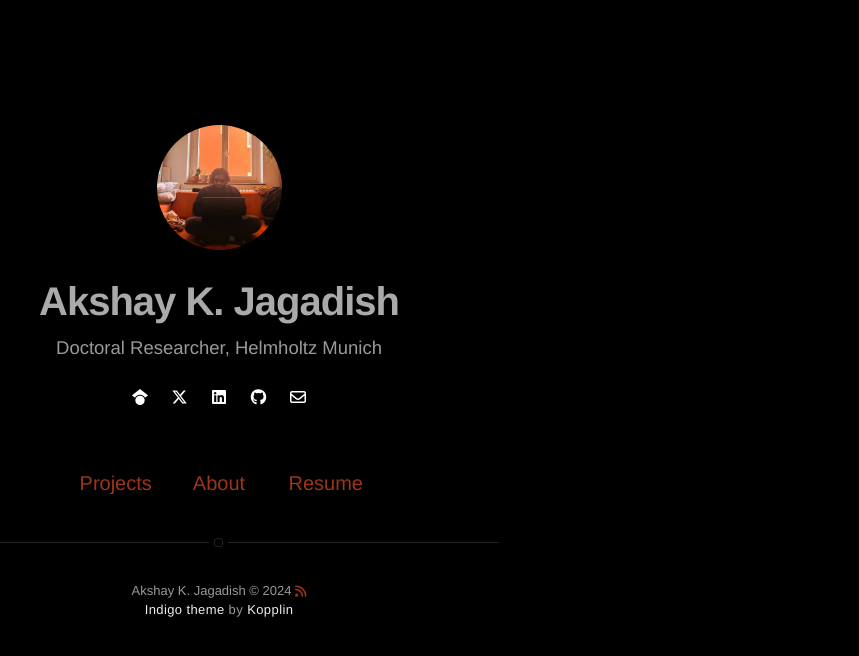
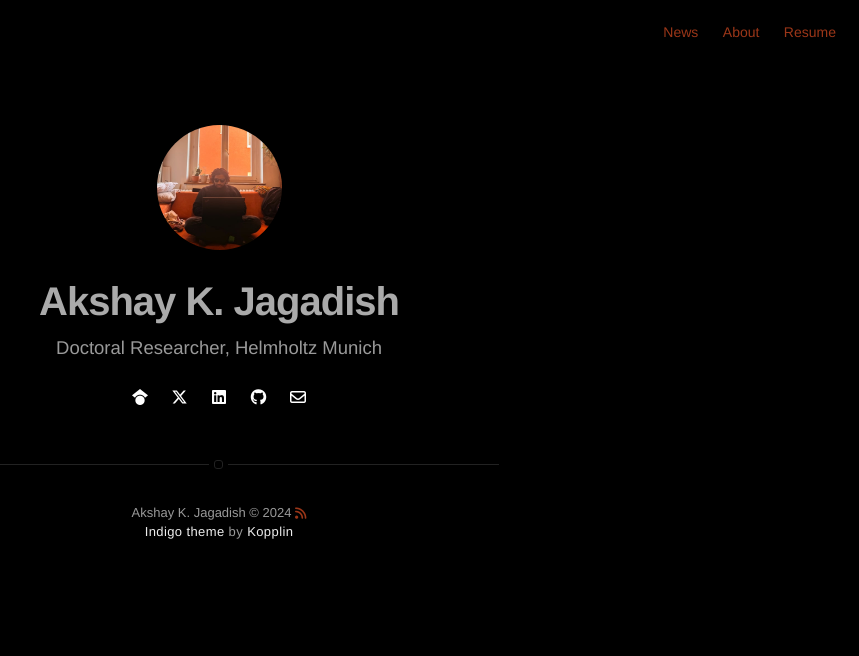
Before and after one commit to akjagadish/akjagadish.github.io, a Jekyll site: the page built from index.html, in a window 1280 px wide. Shown: the top 656 px of the page, without its empty margins (421-1280 px from the left). Built offline with Jekyll 4.4.1, drawn with Linux system fonts in a browser that asks for light colours; nearby versions of some CDN libraries.

Commit message:
link to blog and call it news

```diff
--- a/_config.yml
+++ b/_config.yml
@@ -34,7 +34,7 @@ disqus:
   categories: [blog, project] # only show disqus for posts that have these categories
 
 # if you don't have any of social below, comment the line
-# facebook: B42Mr-sAAAAJ&hl=en
+# facebook:
 # instagram: myinstagram
 twitter: akjagadish
 linkedin: akshaykjagadish
@@ -62,11 +62,11 @@ authors:
 width: normal
 
 # if you don't need projects, comment the *projects* configs below
-projects: true
+# projects: true
 
 # if you don't need "about" or "blog", comment them out below
 about: true
-# blog: true
+blog: true
 
 # do you want to show the "read time" of the posts?
 read-time: true
--- a/_includes/nav.html
+++ b/_includes/nav.html
@@ -1,4 +1,4 @@
-<nav class="{% if page.title == "Home" %}nav-home{% else %}nav{% endif %}">
+<nav class="{% if page.title == " Home" %}nav-home{% else %}nav{% endif %}">
     <ul class="list">
         {% if page.title != "Home" %}
         <li class="item">
@@ -9,7 +9,7 @@
         {% if site.blog == true %}
         {% if page.title != "Blog" %}
         <li class="item">
-            <a class="link" href="{{ site.url }}/blog">Blog</a>
+            <a class="link" href="{{ site.url }}/blog">News</a>
         </li>
         {% endif %}
         {% endif %}
```
